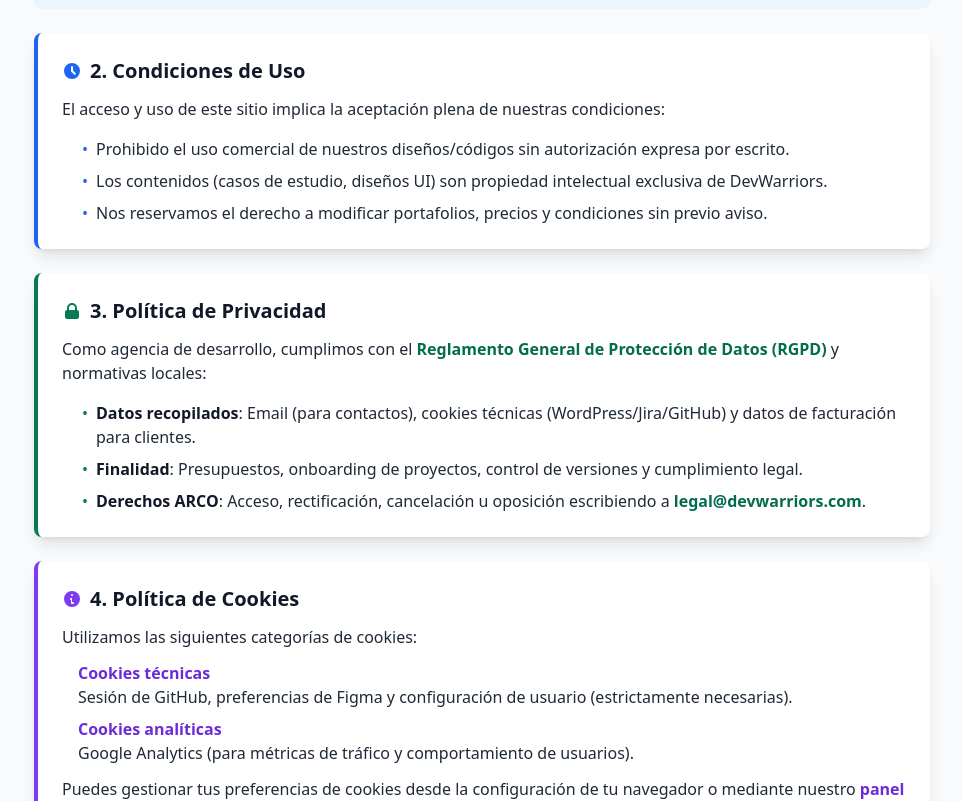
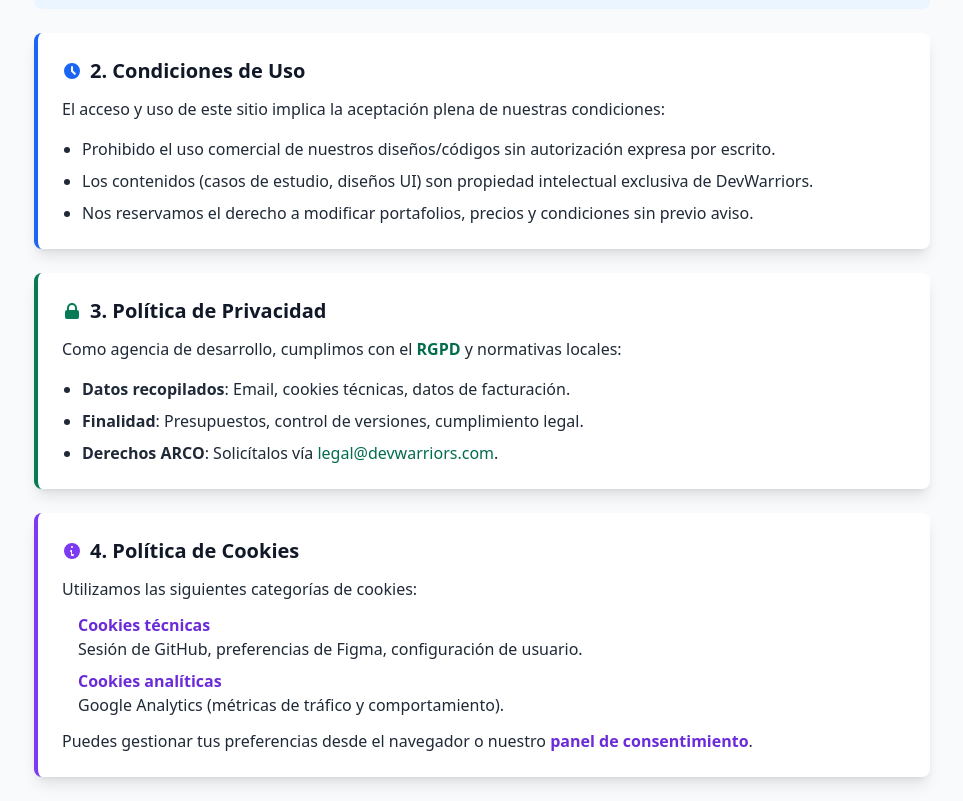
Before and after one commit to RafaelReyes0816/DevWarriors, a React (Vite) app: page /legal in a window 1280 px wide. Shown: the part 380-1181 px from the top of the page, without its empty margins (158-1121 px from the left). Built offline with nearby package versions, Linux system fonts and the light colour scheme.

Commit message:
retoques

```diff
--- a/src/pages/LegalPage.jsx
+++ b/src/pages/LegalPage.jsx
@@ -1,7 +1,6 @@
 import { Alert, Badge } from "flowbite-react";
 
 export default function LegalPage() {
-  // Datos reutilizables
   const companyInfo = {
     name: "DevWarriors",
     specialty: "desarrollo web, diseño UI/UX y aplicaciones web",
@@ -14,7 +13,7 @@ export default function LegalPage() {
   return (
     <div className="min-h-screen bg-gray-50 dark:bg-gray-900 p-4 md:p-8">
       <div className="max-w-4xl mx-auto">
-        {/* Título con badge ajustado */}
+        {/* Encabezado */}
         <div className="text-center mb-8">
           <Badge
             color="blue"
@@ -33,7 +32,7 @@ export default function LegalPage() {
         {/* Sección 1 - Información General */}
         <Alert color="info" className="mb-6 bg-blue-50 dark:bg-blue-900" withBorderAccent>
           <h2 className="text-xl font-semibold mb-3 text-gray-900 dark:text-white flex items-center gap-2">
-            <svg className="w-5 h-5 text-blue-600 dark:text-blue-300" fill="currentColor" viewBox="0 0 20 20" xmlns="http://www.w3.org/2000/svg">
+            <svg className="w-5 h-5 text-blue-600 dark:text-blue-300" fill="currentColor" viewBox="0 0 20 20">
               <path fillRule="evenodd" d="M18 10a8 8 0 11-16 0 8 8 0 0116 0zm-7-4a1 1 0 11-2 0 1 1 0 012 0zM9 9a1 1 0 000 2v3a1 1 0 001 1h1a1 1 0 100-2h-1V9z" clipRule="evenodd" />
             </svg>
             1. Información General
@@ -49,7 +48,7 @@ export default function LegalPage() {
         {/* Sección 2 - Condiciones de Uso */}
         <div className="bg-white dark:bg-gray-800 p-6 rounded-lg shadow-lg mb-6 border-l-4 border-blue-600">
           <h2 className="text-xl font-semibold mb-3 text-gray-900 dark:text-white flex items-center gap-2">
-            <svg className="w-5 h-5 text-blue-600 dark:text-blue-300" fill="currentColor" viewBox="0 0 20 20" xmlns="http://www.w3.org/2000/svg">
+            <svg className="w-5 h-5 text-blue-600 dark:text-blue-300" fill="currentColor" viewBox="0 0 20 20">
               <path fillRule="evenodd" d="M10 18a8 8 0 100-16 8 8 0 000 16zm1-12a1 1 0 10-2 0v4a1 1 0 00.293.707l2.828 2.829a1 1 0 101.415-1.415L11 9.586V6z" clipRule="evenodd" />
             </svg>
             2. Condiciones de Uso
@@ -58,80 +57,59 @@ export default function LegalPage() {
             El acceso y uso de este sitio implica la aceptación plena de nuestras condiciones:
           </p>
           <ul className="list-disc pl-5 space-y-2 text-gray-800 dark:text-gray-200">
-            <li className="flex items-start">
-              <span className="text-blue-600 dark:text-blue-300 mr-2">•</span>
-              <span>Prohibido el uso comercial de nuestros diseños/códigos sin autorización expresa por escrito.</span>
-            </li>
-            <li className="flex items-start">
-              <span className="text-blue-600 dark:text-blue-300 mr-2">•</span>
-              <span>Los contenidos (casos de estudio, diseños UI) son propiedad intelectual exclusiva de {companyInfo.name}.</span>
-            </li>
-            <li className="flex items-start">
-              <span className="text-blue-600 dark:text-blue-300 mr-2">•</span>
-              <span>Nos reservamos el derecho a modificar portafolios, precios y condiciones sin previo aviso.</span>
-            </li>
+            <li>Prohibido el uso comercial de nuestros diseños/códigos sin autorización expresa por escrito.</li>
+            <li>Los contenidos (casos de estudio, diseños UI) son propiedad intelectual exclusiva de {companyInfo.name}.</li>
+            <li>Nos reservamos el derecho a modificar portafolios, precios y condiciones sin previo aviso.</li>
           </ul>
         </div>
 
         {/* Sección 3 - Privacidad */}
         <div className="bg-white dark:bg-gray-800 p-6 rounded-lg shadow-lg mb-6 border-l-4 border-green-600">
           <h2 className="text-xl font-semibold mb-3 text-gray-900 dark:text-white flex items-center gap-2">
-            <svg className="w-5 h-5 text-green-600 dark:text-green-300" fill="currentColor" viewBox="0 0 20 20" xmlns="http://www.w3.org/2000/svg">
+            <svg className="w-5 h-5 text-green-600 dark:text-green-300" fill="currentColor" viewBox="0 0 20 20">
               <path fillRule="evenodd" d="M5 9V7a5 5 0 0110 0v2a2 2 0 012 2v5a2 2 0 01-2 2H5a2 2 0 01-2-2v-5a2 2 0 012-2zm8-2v2H7V7a3 3 0 016 0z" clipRule="evenodd" />
             </svg>
             3. Política de Privacidad
           </h2>
           <p className="text-gray-800 dark:text-gray-200 mb-4">
-            Como agencia de desarrollo, cumplimos con el <span className="font-semibold text-green-700 dark:text-green-300">Reglamento General de Protección de Datos (RGPD)</span> y normativas locales:
+            Como agencia de desarrollo, cumplimos con el <span className="font-semibold text-green-700 dark:text-green-300">RGPD</span> y normativas locales:
           </p>
           <ul className="list-disc pl-5 space-y-2 text-gray-800 dark:text-gray-200">
-            <li className="flex items-start">
-              <span className="text-green-600 dark:text-green-300 mr-2">•</span>
-              <span><strong className="text-gray-900 dark:text-white">Datos recopilados</strong>: Email (para contactos), cookies técnicas (WordPress/Jira/GitHub) y datos de facturación para clientes.</span>
-            </li>
-            <li className="flex items-start">
-              <span className="text-green-600 dark:text-green-300 mr-2">•</span>
-              <span><strong className="text-gray-900 dark:text-white">Finalidad</strong>: Presupuestos, onboarding de proyectos, control de versiones y cumplimiento legal.</span>
-            </li>
-            <li className="flex items-start">
-              <span className="text-green-600 dark:text-green-300 mr-2">•</span>
-              <span><strong className="text-gray-900 dark:text-white">Derechos ARCO</strong>: Acceso, rectificación, cancelación u oposición escribiendo a <a href={`mailto:${companyInfo.legalContact}`} className="font-semibold text-green-700 dark:text-green-300 hover:underline">{companyInfo.legalContact}</a>.</span>
-            </li>
+            <li><strong>Datos recopilados</strong>: Email, cookies técnicas, datos de facturación.</li>
+            <li><strong>Finalidad</strong>: Presupuestos, control de versiones, cumplimiento legal.</li>
+            <li><strong>Derechos ARCO</strong>: Solicítalos vía <a href={`mailto:${companyInfo.legalContact}`} className="text-green-700 dark:text-green-300 hover:underline">{companyInfo.legalContact}</a>.</li>
           </ul>
         </div>
 
         {/* Sección 4 - Cookies */}
         <div className="bg-white dark:bg-gray-800 p-6 rounded-lg shadow-lg mb-6 border-l-4 border-purple-600">
           <h2 className="text-xl font-semibold mb-3 text-gray-900 dark:text-white flex items-center gap-2">
-            <svg className="w-5 h-5 text-purple-600 dark:text-purple-300" fill="currentColor" viewBox="0 0 20 20" xmlns="http://www.w3.org/2000/svg">
+            <svg className="w-5 h-5 text-purple-600 dark:text-purple-300" fill="currentColor" viewBox="0 0 20 20">
               <path fillRule="evenodd" d="M18 10a8 8 0 11-16 0 8 8 0 0116 0zm-7-4a1 1 0 11-2 0 1 1 0 012 0zM9 9a1 1 0 000 2v3a1 1 0 001 1h1a1 1 0 100-2h-1V9z" clipRule="evenodd" />
             </svg>
             4. Política de Cookies
           </h2>
           <div className="text-gray-800 dark:text-gray-200 space-y-3">
-            <p>
-              Utilizamos las siguientes categorías de cookies:
-            </p>
+            <p>Utilizamos las siguientes categorías de cookies:</p>
             <div className="ml-4">
               <p className="font-semibold text-purple-700 dark:text-purple-300">Cookies técnicas</p>
-              <p className="mb-2">Sesión de GitHub, preferencias de Figma y configuración de usuario (estrictamente necesarias).</p>
-
-              <p className="font-semibold text-purple-700 dark:text-purple-300">Cookies analíticas</p>
-              <p>Google Analytics (para métricas de tráfico y comportamiento de usuarios).</p>
+              <p>Sesión de GitHub, preferencias de Figma, configuración de usuario.</p>
+              <p className="font-semibold text-purple-700 dark:text-purple-300 mt-2">Cookies analíticas</p>
+              <p>Google Analytics (métricas de tráfico y comportamiento).</p>
             </div>
-            <p className="mt-3">
-              Puedes gestionar tus preferencias de cookies desde la configuración de tu navegador o mediante nuestro <a href="#" className="font-semibold text-purple-700 dark:text-purple-300 hover:underline">panel de consentimiento</a>.
+            <p>
+              Puedes gestionar tus preferencias desde el navegador o nuestro <a href="#" className="font-semibold text-purple-700 dark:text-purple-300 hover:underline">panel de consentimiento</a>.
             </p>
           </div>
         </div>
 
-        {/* Botón de contacto */}
+        {/* Contacto DPO */}
         <div className="mt-8 text-center">
           <a
             href={`mailto:${companyInfo.dpoContact}`}
             className="inline-flex items-center px-6 py-3 bg-blue-700 text-white rounded-lg hover:bg-blue-800 transition-colors focus:ring-4 focus:ring-blue-300 font-semibold"
           >
-            <svg className="w-5 h-5 mr-2" fill="currentColor" viewBox="0 0 20 20" xmlns="http://www.w3.org/2000/svg">
+            <svg className="w-5 h-5 mr-2" fill="currentColor" viewBox="0 0 20 20">
               <path d="M2.003 5.884L10 9.882l7.997-3.998A2 2 0 0016 4H4a2 2 0 00-1.997 1.884z" />
               <path d="M18 8.118l-8 4-8-4V14a2 2 0 002 2h12a2 2 0 002-2V8.118z" />
             </svg>
```
